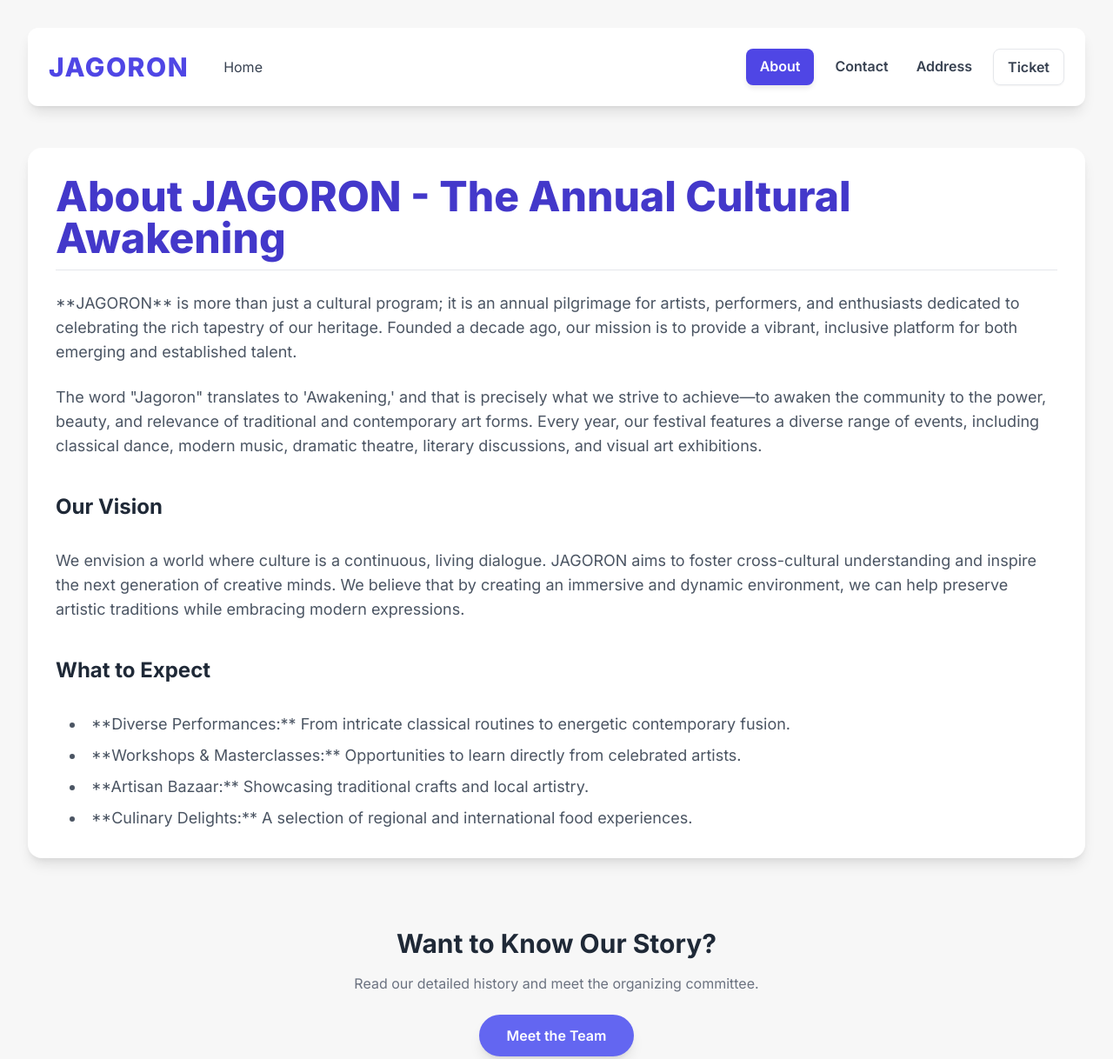
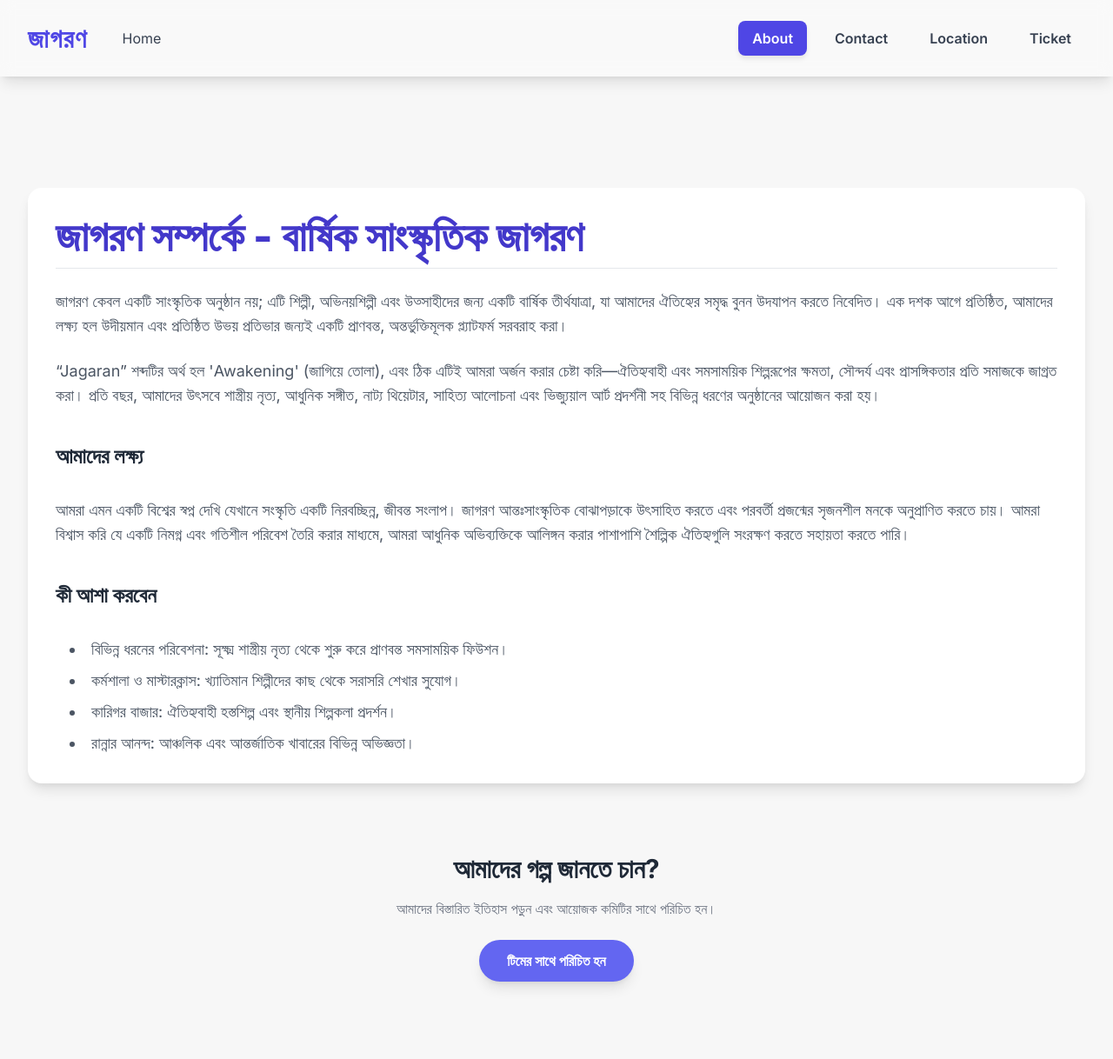
Before and after one commit to Jagoronculturalsio/aboutb, a plain HTML site: page index.html in a window 1280 px wide. Shown: the top 1218 px of the page at 87% size. After the commit the page ends 1193 px from the top, so only its background shows below. Drawn offline with nearby package versions, Linux system fonts and the light colour scheme.

Commit message:
Update index.html

```diff
--- a/index.html
+++ b/index.html
@@ -1,18 +1,18 @@
 <!DOCTYPE html>
-<html lang="en">
+<html lang="bn">
 <head>
     <meta charset="UTF-8">
     <meta name="viewport" content="width=device-width, initial-scale=1.0">
-    <title>JAGORON - About Us</title>
-    <!-- Tailwind CSS CDN -->
-    <script src="https://cdn.tailwindcss.com"></script>
-    <!-- Inter Font -->
-    <link href="https://fonts.googleapis.com/css2?family=Inter:wght@100..900&display=swap" rel="stylesheet">
+    <title>জাগরণ - আমাদের সম্পর্কে</title>
+    <!-- Tailwind CSS CDN --><script src="https://cdn.tailwindcss.com"></script>
+    <!-- Inter Font --><link href="https://fonts.googleapis.com/css2?family=Inter:wght@100..900&display=swap" rel="stylesheet">
+    <!-- Lucide Icons CDN --><script src="https://unpkg.com/lucide@latest"></script>
     <style>
         body {
             font-family: 'Inter', sans-serif;
             background-color: #f7f7f7;
         }
+        /* Common Navigation Styles */
         .nav-button:hover {
             color: #4f46e5;
             background-color: #eef2ff;
@@ -27,92 +27,107 @@
             background-color: #4338ca; /* indigo-700 */
             color: #ffffff;
         }
+        /* Content Card Styles */
         .about-card {
             background-color: white;
             border-radius: 1rem;
             padding: 2rem;
             box-shadow: 0 10px 15px -3px rgba(0, 0, 0, 0.1), 0 4px 6px -2px rgba(0, 0, 0, 0.05);
         }
+        /* Sticky/Transparent Navigation Bar Styles */
+        .nav-transparent {
+            /* Opacity set to 30% */
+            background-color: rgba(255, 255, 255, 0.3);
+            backdrop-filter: blur(8px); /* Add a slight blur effect for modern look */
+        }
+        .cta-button {
+            transition: background-color 0.3s ease, transform 0.1s;
+        }
+        .cta-button:active {
+            transform: scale(0.98);
+        }
     </style>
 </head>
 <body class="min-h-screen">
-    <div id="app" class="container mx-auto p-4 md:p-8">
 
-        <!-- Navigation Bar (Identical to Home Page, but 'About' is active) -->
-        <header class="flex flex-col md:flex-row justify-between items-center bg-white p-4 md:p-6 rounded-xl shadow-lg mb-12 sticky top-0 z-50">
+    <!-- হেডার: রেসপনসিভ, স্টিকি, স্বচ্ছ নেভিগেশন বার -->
+    <header class="w-full flex justify-center sticky top-0 z-50 nav-transparent shadow-lg mb-12">
+        <!-- ভিতরের কন্টেইনার কন্টেন্টকে কেন্দ্রে রেখে প্যাড করার জন্য -->
+        <div class="container mx-auto px-4 md:px-8 flex justify-between items-center py-4 md:py-6">
 
-            <!-- Left Group: JAGORON and Home -->
-            <div class="flex flex-col md:flex-row items-center mb-4 md:mb-0">
-                <!-- JAGORON Text -->
-                <div class="text-3xl font-extrabold text-indigo-600 tracking-wider mb-2 md:mb-0 md:mr-6">
-                    <!-- Updated: Link to Home page URL -->
-                    <a href="https://jagoronculturalsio.github.io/home/">JAGORON</a>
+            <!-- বাম গ্রুপ: জাগরণ (লুকানো মোবাইল) এবং হোম বাটন -->
+            <div class="flex items-center">
+                <!-- জাগরণ টেক্সট: মোবাইলে লুকানো, md ব্রেকপয়েন্ট থেকে দৃশ্যমান -->
+                <div class="hidden md:block text-3xl font-extrabold text-indigo-600 tracking-wider md:mr-6">
+                    <a href="https://jagaranculturalsio.github.io/home/">জাগরণ</a>
                 </div>
-                <!-- Home Button (Standard) -->
-                <a href="https://jagoronculturalsio.github.io/home/" id="homeButton"
-                   class="nav-button px-4 py-2 rounded-lg text-gray-700 hover:bg-gray-100 transition duration-300">
+                <!-- হোম বাটন -->
+                <a href="https://jagaranculturalsio.github.io/home/" id="homeButton"
+                   class="nav-button text-xs px-1.5 py-0.5 md:text-base md:px-4 md:py-2 rounded-lg text-gray-700 hover:bg-gray-100 transition duration-300">
                     Home
                 </a>
             </div>
 
-            <!-- Right Group: Nav Links (About, Contact, Address, Ticket) -->
-            <nav class="flex flex-wrap justify-center space-x-2 md:space-x-4 font-semibold">
-                <!-- About Button (Highlighted/Active) -->
-                <!-- Updated: Link to About page URL -->
-                <a href="https://jagoronculturalsio.github.io/about/" class="nav-button nav-active px-4 py-2 rounded-lg transition duration-300">About</a>
-                <!-- Links below point to conceptual file names -->
-                <!-- Updated: Link to Contact page URL -->
-                <a href="https://jagoronculturalsio.github.io/contact/" class="nav-button p-2 rounded-lg text-gray-700 hover:bg-gray-100 transition duration-300">Contact</a>
-                <!-- Updated: Link to Address page URL -->
-                <a href="https://jagoronculturalsio.github.io/address/" class="nav-button p-2 rounded-lg text-gray-700 hover:bg-gray-100 transition duration-300">Address</a>
-                <!-- TickeT button - Standard style, link is handled by JS -->
-                <button id="navTicketButton"
-                    class="nav-button text-gray-700 px-4 py-2 rounded-lg hover:bg-gray-100 transition duration-300 shadow-sm border border-gray-200"
-                    onclick="handleTicketClick()">
+            <!-- ডান গ্রুপ: ন্যাভ লিংক (About, Contact, Location, Ticket) -->
+            <nav class="flex space-x-0.5 md:space-x-4 font-semibold">
+                <!-- About সক্রিয় বাটন -->
+                <a href="https://jagaranculturalsio.github.io/about/"
+                   class="nav-button nav-active text-xs px-1.5 py-0.5 md:text-base md:px-4 md:py-2 rounded-lg transition duration-300">
+                   About
+                </a>
+                <!-- Contact লিংক -->
+                <a href="https://jagaranculturalsio.github.io/contact/" class="nav-button text-xs px-1.5 py-0.5 md:text-base md:px-4 md:py-2 rounded-lg text-gray-700 hover:bg-gray-100 transition duration-300">Contact</a>
+                <a href="https://jagaranculturalsio.github.io/address/" class="nav-button text-xs px-1.5 py-0.5 md:text-base md:px-4 md:py-2 rounded-lg text-gray-700 hover:bg-gray-100 transition duration-300">Location</a>
+                <!-- Ticket লিংক -->
+                <a href="https://jagaranculturalsio.github.io/ticket/" id="navTicketButton"
+                    class="nav-button text-xs px-1.5 py-0.5 md:text-base md:px-4 md:py-2 rounded-lg text-gray-700 hover:bg-gray-100 transition duration-300">
                     Ticket
-                </button>
+                </a>
             </nav>
-        </header>
+        </div>
+    </header>
 
-        <main class="space-y-12">
+    <div id="app" class="container mx-auto p-4 md:p-8 pt-0"> <!-- pt-0 added to negate mb-12 from header -->
 
-            <!-- About Page Content -->
+        <main class="space-y-12 pt-12"> <!-- স্টিকি ন্যাভিগেশনের নিচে কন্টেন্টের জন্য অতিরিক্ত টপ প্যাডিং -->
+
+            <!-- আমাদের সম্পর্কে পেজের বিষয়বস্তু -->
             <section id="about" class="about-card">
                 <h1 class="text-4xl md:text-5xl font-extrabold text-indigo-700 mb-6 border-b pb-3">
-                    About JAGORON - The Annual Cultural Awakening
+                    জাগরণ সম্পর্কে - বার্ষিক সাংস্কৃতিক জাগরণ
                 </h1>
 
                 <div class="text-gray-600 space-y-6 text-lg">
                     <p>
-                        **JAGORON** is more than just a cultural program; it is an annual pilgrimage for artists, performers, and enthusiasts dedicated to celebrating the rich tapestry of our heritage. Founded a decade ago, our mission is to provide a vibrant, inclusive platform for both emerging and established talent.
+                        জাগরণ কেবল একটি সাংস্কৃতিক অনুষ্ঠান নয়; এটি শিল্পী, অভিনয়শিল্পী এবং উত্সাহীদের জন্য একটি বার্ষিক তীর্থযাত্রা, যা আমাদের ঐতিহ্যের সমৃদ্ধ বুনন উদযাপন করতে নিবেদিত। এক দশক আগে প্রতিষ্ঠিত, আমাদের লক্ষ্য হল উদীয়মান এবং প্রতিষ্ঠিত উভয় প্রতিভার জন্যই একটি প্রাণবন্ত, অন্তর্ভুক্তিমূলক প্ল্যাটফর্ম সরবরাহ করা।
                     </p>
                     <p>
-                        The word "Jagoron" translates to 'Awakening,' and that is precisely what we strive to achieve—to awaken the community to the power, beauty, and relevance of traditional and contemporary art forms. Every year, our festival features a diverse range of events, including classical dance, modern music, dramatic theatre, literary discussions, and visual art exhibitions.
+                        “Jagaran” শব্দটির অর্থ হল 'Awakening' (জাগিয়ে তোলা), এবং ঠিক এটিই আমরা অর্জন করার চেষ্টা করি—ঐতিহ্যবাহী এবং সমসাময়িক শিল্পরূপের ক্ষমতা, সৌন্দর্য এবং প্রাসঙ্গিকতার প্রতি সমাজকে জাগ্রত করা। প্রতি বছর, আমাদের উৎসবে শাস্ত্রীয় নৃত্য, আধুনিক সঙ্গীত, নাট্য থিয়েটার, সাহিত্য আলোচনা এবং ভিজ্যুয়াল আর্ট প্রদর্শনী সহ বিভিন্ন ধরণের অনুষ্ঠানের আয়োজন করা হয়।
                     </p>
 
-                    <h2 class="text-2xl font-bold text-gray-800 pt-4 pb-2">Our Vision</h2>
+                    <h2 class="text-2xl font-bold text-gray-800 pt-4 pb-2">আমাদের লক্ষ্য</h2>
                     <p>
-                        We envision a world where culture is a continuous, living dialogue. JAGORON aims to foster cross-cultural understanding and inspire the next generation of creative minds. We believe that by creating an immersive and dynamic environment, we can help preserve artistic traditions while embracing modern expressions.
+                        আমরা এমন একটি বিশ্বের স্বপ্ন দেখি যেখানে সংস্কৃতি একটি নিরবচ্ছিন্ন, জীবন্ত সংলাপ। জাগরণ আন্তঃসাংস্কৃতিক বোঝাপড়াকে উৎসাহিত করতে এবং পরবর্তী প্রজন্মের সৃজনশীল মনকে অনুপ্রাণিত করতে চায়। আমরা বিশ্বাস করি যে একটি নিমগ্ন এবং গতিশীল পরিবেশ তৈরি করার মাধ্যমে, আমরা আধুনিক অভিব্যক্তিকে আলিঙ্গন করার পাশাপাশি শৈল্পিক ঐতিহ্যগুলি সংরক্ষণ করতে সহায়তা করতে পারি।
                     </p>
 
-                    <h2 class="text-2xl font-bold text-gray-800 pt-4 pb-2">What to Expect</h2>
+                    <h2 class="text-2xl font-bold text-gray-800 pt-4 pb-2">কী আশা করবেন</h2>
                     <ul class="list-disc list-inside space-y-2 pl-4">
-                        <li>**Diverse Performances:** From intricate classical routines to energetic contemporary fusion.</li>
-                        <li>**Workshops & Masterclasses:** Opportunities to learn directly from celebrated artists.</li>
-                        <li>**Artisan Bazaar:** Showcasing traditional crafts and local artistry.</li>
-                        <li>**Culinary Delights:** A selection of regional and international food experiences.</li>
+                        <li>বিভিন্ন ধরনের পরিবেশনা: সূক্ষ্ম শাস্ত্রীয় নৃত্য থেকে শুরু করে প্রাণবন্ত সমসাময়িক ফিউশন।</li>
+                        <li>কর্মশালা ও মাস্টারক্লাস: খ্যাতিমান শিল্পীদের কাছ থেকে সরাসরি শেখার সুযোগ।</li>
+                        <li>কারিগর বাজার: ঐতিহ্যবাহী হস্তশিল্প এবং স্থানীয় শিল্পকলা প্রদর্শন।</li>
+                        <li>রান্নার আনন্দ: আঞ্চলিক এবং আন্তর্জাতিক খাবারের বিভিন্ন অভিজ্ঞতা।</li>
                     </ul>
                 </div>
             </section>
 
-            <!-- Secondary CTA -->
+            <!-- সেকেন্ডারি সিটিএ (Call to Action) -->
             <section class="text-center py-8">
-                <h2 class="text-3xl font-bold text-gray-800 mb-4">Want to Know Our Story?</h2>
-                <p class="text-gray-500 mb-6">Read our detailed history and meet the organizing committee.</p>
+                <h2 class="text-3xl font-bold text-gray-800 mb-4">আমাদের গল্প জানতে চান?</h2>
+                <p class="text-gray-500 mb-6">আমাদের বিস্তারিত ইতিহাস পড়ুন এবং আয়োজক কমিটির সাথে পরিচিত হন।</p>
                 <button
-                    class="bg-indigo-500 text-white font-semibold px-8 py-3 rounded-full hover:bg-indigo-700 transition duration-300 shadow-lg"
-                    onclick="alert('This will link to a detailed history page.')">
-                    Meet the Team
+                    class="cta-button bg-indigo-500 text-white font-semibold px-8 py-3 rounded-full hover:bg-indigo-700 transition duration-300 shadow-lg"
+                    onclick="showCustomAlert('এই বাটনটি বিস্তারিত ইতিহাস পেজে নিয়ে যাবে এবং টিমের সাথে পরিচয় করিয়ে দেবে।')">
+                    টিমের সাথে পরিচিত হন
                 </button>
             </section>
 
@@ -120,35 +135,46 @@
     </div>
 
     <script>
-        // --- Configuration & Initialization ---
-        // Updated: Using the external link provided by the user for the Ticket page
-        const TICKET_LINK = "https://jagoronculturalsio.github.io/ticket/";
+        // --- কনফিগারেশন ---
+        const TICKET_LINK = "https://jagaranculturalsio.github.io/ticket/";
 
-        // --- Firebase/Auth Setup (Mandatory in this environment) ---
+        // --- ফায়ারবেস/অথেন্টিকেশন সেটআপ (এই পরিবেশে বাধ্যতামূলক) ---
         const appId = typeof __app_id !== 'undefined' ? __app_id : 'default-app-id';
         const firebaseConfig = typeof __firebase_config !== 'undefined' ? JSON.parse(__firebase_config) : {};
-        // Placeholder for future use:
-        // import { initializeApp } from "https://www.gstatic.com/firebasejs/11.6.1/firebase-app.js";
-        // import { getAuth, signInAnonymously } from "https://www.gstatic.com/firebasejs/11.6.1/firebase-auth.js";
+        // দ্রষ্টব্য: পরিবেশের অনুবর্তিতার জন্য অন্তর্ভুক্ত করা হয়েছে।
 
-
-        // --- Interaction Logic: Ticket Button Handler ---
+        // --- ইন্টারঅ্যাকশন লজিক: টিকিট বাটন হ্যান্ডলার ---
         function handleTicketClick() {
-            // Function to handle the Ticket button, ensuring it opens in the SAME tab.
+            // টিকিট বাটনটি হ্যান্ডেল করার ফাংশন, যা নিশ্চিত করে এটি একই ট্যাবে খুলবে।
             window.location.href = TICKET_LINK;
         }
 
-        // Custom modal function instead of alert() for the secondary CTA
-        function alert(message) {
+        // alert()-এর পরিবর্তে কাস্টম মডেল ফাংশন
+        function showCustomAlert(message) {
             console.log("Custom Alert:", message);
-            // In a real application, you would display a styled modal here.
             const modal = document.createElement('div');
-            modal.style.cssText = 'position: fixed; top: 50%; left: 50%; transform: translate(-50%, -50%); background: white; padding: 20px; border-radius: 10px; box-shadow: 0 4px 15px rgba(0,0,0,0.2); z-index: 1000;';
-            modal.innerHTML = `<p>${message}</p><button onclick="this.parentNode.remove()" style="margin-top: 10px; background: #4f46e5; color: white; padding: 5px 10px; border: none; border-radius: 5px;">Close</button>`;
+            // মডেল স্টাইল করার জন্য Tailwind ক্লাস
+            modal.className = 'fixed inset-0 bg-gray-900 bg-opacity-50 flex items-center justify-center z-[9999]';
+            modal.innerHTML = `
+                <div class="bg-white p-6 rounded-xl shadow-2xl max-w-sm mx-4 space-y-4">
+                    <h3 class="text-xl font-bold text-indigo-700">তথ্য</h3>
+                    <p class="text-gray-700">${message}</p>
+                    <button onclick="this.parentNode.parentNode.remove()"
+                        class="w-full bg-indigo-500 text-white font-semibold py-2 rounded-lg hover:bg-indigo-600 transition duration-300 cta-button">
+                        বন্ধ করুন
+                    </button>
+                </div>
+            `;
             document.body.appendChild(modal);
         }
-        // Note: The original CTA for "Meet the Team" has been updated to use the custom alert function.
 
+        // --- ইনিশিয়ালাইজেশন ---
+        window.addEventListener('load', () => {
+            // লুসাইড আইকন ইনিশিয়ালাইজ করা
+            if (typeof lucide !== 'undefined') {
+                lucide.createIcons();
+            }
+        });
     </script>
 </body>
 </html>
```
